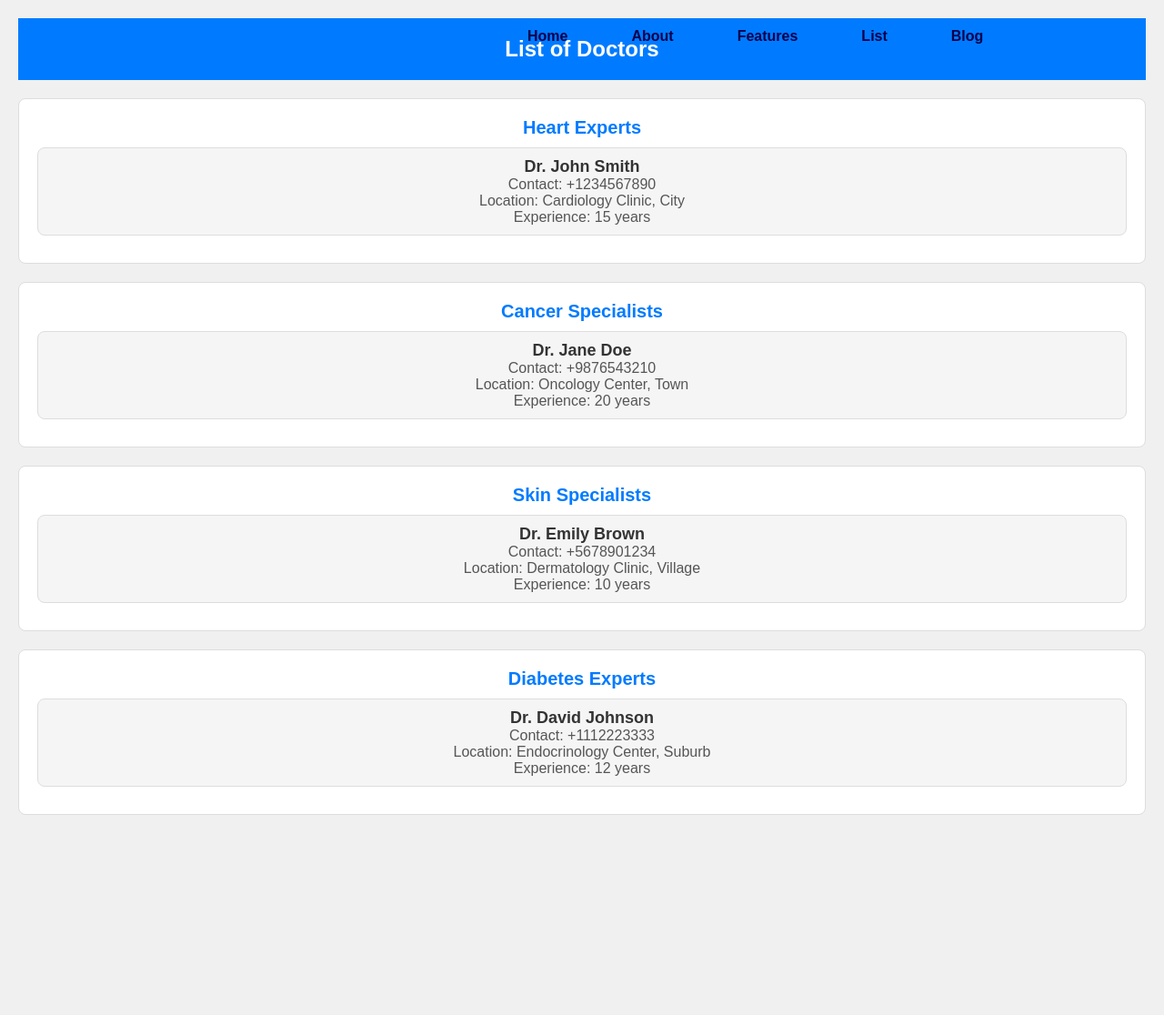
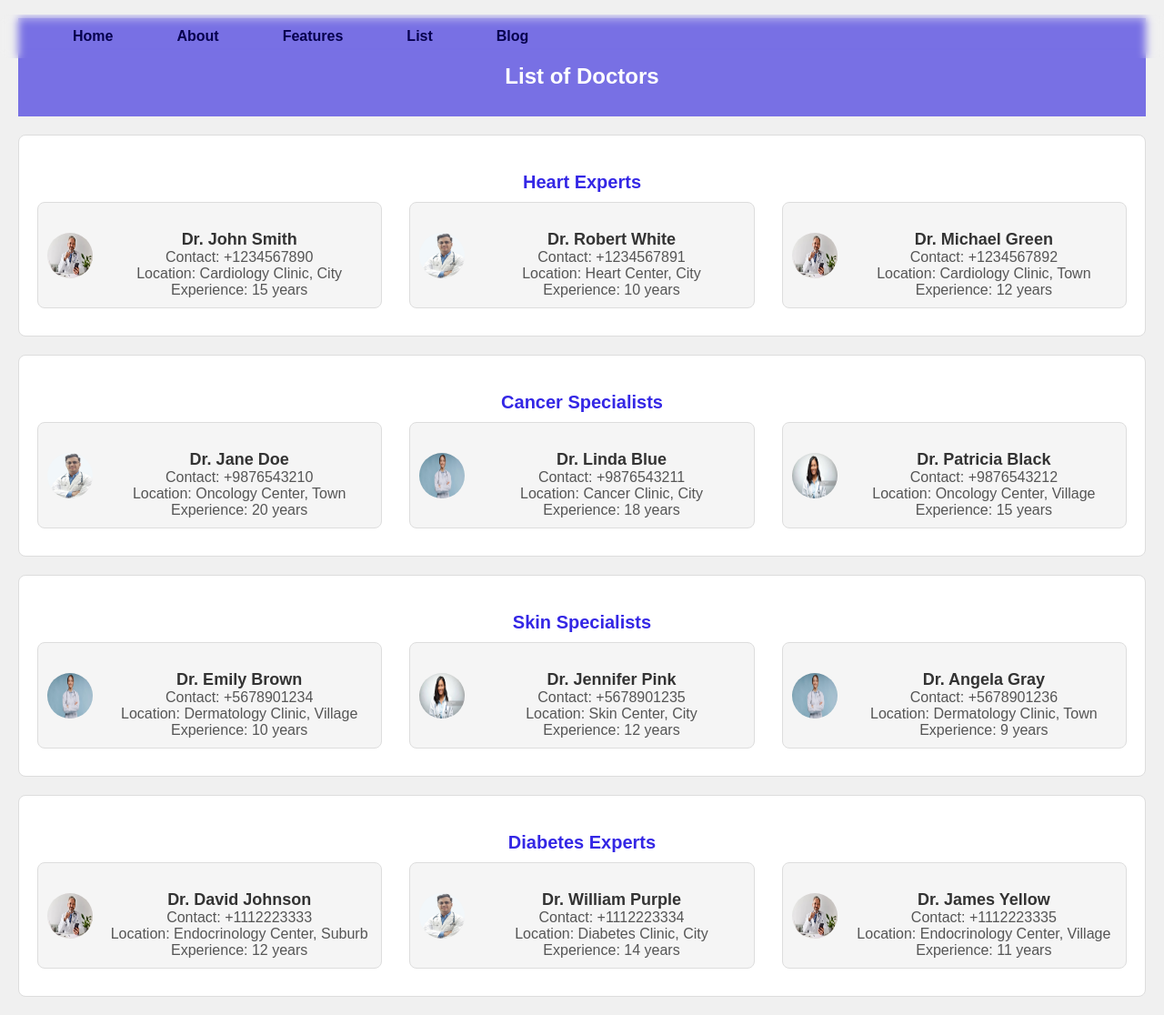
Before and after one commit to AnantJainn/Health-Disease-MLSA-PROJECT, a Flask app: page /list in a window 1280 px wide. Shown: the whole page at 91% size. Before the commit the page ends 896 px from the top, so only its background shows below. Run offline with Flask 3, Linux system fonts and the light colour scheme; parts of the project's set-up code (start-up, migrations or seed data) failed here and were passed over.

Commit message:
Doctor list added

```diff
--- a/All_Prediction/static/styling/list.css
+++ b/All_Prediction/static/styling/list.css
@@ -15,13 +15,15 @@ body {
 }
 
 header {
-  background-color: #007bff;
+    background-color: #7870e4;
     color: white;
-  padding: 20px 0;
+    padding: 30px 0;
+    backdrop-filter: blur(5px);
 }
 
 h1 {
     font-size: 24px;
+    margin-top: 20px;
 }
 
 main {
@@ -34,11 +36,16 @@ main {
     border-radius: 8px;
     padding: 20px;
     margin: 20px 0;
+    display: flex;
+    flex-wrap: wrap;
+    justify-content: space-between;
 }
 
 h2 {
     font-size: 20px;
-  color: #007bff;
+    color: #3427e5;
+    margin-top: 20px;
+    width: 100%;
 }
 
 .doctor-card {
@@ -47,11 +54,28 @@ h2 {
     border-radius: 8px;
     padding: 10px;
     margin: 10px 0;
+    flex: 1;
+    max-width: calc(33.33% - 20px);
+    box-sizing: border-box;
+    display: flex;
+    align-items: center;
+}
+
+.doctor-image {
+    width: 50px;
+    height: 50px;
+    border-radius: 50%;
+    margin-right: 15px;
+}
+
+.doctor-info {
+    flex: 1;
 }
 
 h3 {
     font-size: 18px;
     color: #333;
+    margin-top: 20px;
 }
 
 p {
--- a/All_Prediction/static/styling/navbar.css
+++ b/All_Prediction/static/styling/navbar.css
@@ -2,23 +2,24 @@
 .navbar {
   list-style-type: none;
   /* margin: 0; */
-  margin-left: 500px;
-
+  /* margin-left: 0px; */
+  backdrop-filter: blur(5px);
   padding: 15px;
   display: flex;
+  width: 100%;
   align-items: justify;
   /* background: #06014e; */
   border-radius: 10px; /* Add border radius */
   position: fixed; /* Make the navbar fixed */
   top: 0; /* Stick it to the top */
   left: 0;
-  right: 0;
+  /* right: 0; */
   z-index: 100; /* Ensure it's above other content */
   color: rgb(11, 10, 10);
 }
 
 .navitem {
-  margin-right: auto;
+  /* margin-right: auto; */
   /* margin-left: 20px; */
 }
 
--- a/All_Prediction/templates/list.html
+++ b/All_Prediction/templates/list.html
@@ -16,46 +16,186 @@
       </header>
       <section class="doctor-category" id="heart-experts">
         <h2>Heart Experts</h2>
+        <!-- Doctor 1 -->
         <div class="doctor-card">
+          <img
+            src="../static/images/d1.jpg"
+            alt="Doctor's Image"
+            class="doctor-image"
+          />
+          <div class="doctor-info">
             <h3>Dr. John Smith</h3>
             <p>Contact: +1234567890</p>
             <p>Location: Cardiology Clinic, City</p>
             <p>Experience: 15 years</p>
           </div>
-        <!-- Add more heart experts here -->
+        </div>
+        <!-- Doctor 2 -->
+        <div class="doctor-card">
+          <img
+            src="../static/images/d2.jpg"
+            alt="Doctor's Image"
+            class="doctor-image"
+          />
+          <div class="doctor-info">
+            <h3>Dr. Robert White</h3>
+            <p>Contact: +1234567891</p>
+            <p>Location: Heart Center, City</p>
+            <p>Experience: 10 years</p>
+          </div>
+        </div>
+        <!-- Doctor 3 -->
+        <div class="doctor-card">
+          <img
+            src="../static/images/d1.jpg"
+            alt="Doctor's Image"
+            class="doctor-image"
+          />
+          <div class="doctor-info">
+            <h3>Dr. Michael Green</h3>
+            <p>Contact: +1234567892</p>
+            <p>Location: Cardiology Clinic, Town</p>
+            <p>Experience: 12 years</p>
+          </div>
+        </div>
       </section>
 
       <section class="doctor-category" id="cancer-specialists">
         <h2>Cancer Specialists</h2>
+        <!-- Doctor 1 -->
         <div class="doctor-card">
+          <img
+            src="../static/images/d2.jpg"
+            alt="Doctor's Image"
+            class="doctor-image"
+          />
+          <div class="doctor-info">
             <h3>Dr. Jane Doe</h3>
             <p>Contact: +9876543210</p>
             <p>Location: Oncology Center, Town</p>
             <p>Experience: 20 years</p>
           </div>
-        <!-- Add more cancer specialists here -->
+        </div>
+        <!-- Doctor 2 -->
+        <div class="doctor-card">
+          <img
+            src="../static/images/d3.jpg"
+            alt="Doctor's Image"
+            class="doctor-image"
+          />
+          <div class="doctor-info">
+            <h3>Dr. Linda Blue</h3>
+            <p>Contact: +9876543211</p>
+            <p>Location: Cancer Clinic, City</p>
+            <p>Experience: 18 years</p>
+          </div>
+        </div>
+        <!-- Doctor 3 -->
+        <div class="doctor-card">
+          <img
+            src="../static/images/d4.jpg"
+            alt="Doctor's Image"
+            class="doctor-image"
+          />
+          <div class="doctor-info">
+            <h3>Dr. Patricia Black</h3>
+            <p>Contact: +9876543212</p>
+            <p>Location: Oncology Center, Village</p>
+            <p>Experience: 15 years</p>
+          </div>
+        </div>
       </section>
 
       <section class="doctor-category" id="skin-specialists">
         <h2>Skin Specialists</h2>
+        <!-- Doctor 1 -->
         <div class="doctor-card">
+          <img
+            src="../static/images/d3.jpg"
+            alt="Doctor's Image"
+            class="doctor-image"
+          />
+          <div class="doctor-info">
             <h3>Dr. Emily Brown</h3>
             <p>Contact: +5678901234</p>
             <p>Location: Dermatology Clinic, Village</p>
             <p>Experience: 10 years</p>
           </div>
-        <!-- Add more skin specialists here -->
+        </div>
+        <!-- Doctor 2 -->
+        <div class="doctor-card">
+          <img
+            src="../static/images/d4.jpg"
+            alt="Doctor's Image"
+            class="doctor-image"
+          />
+          <div class="doctor-info">
+            <h3>Dr. Jennifer Pink</h3>
+            <p>Contact: +5678901235</p>
+            <p>Location: Skin Center, City</p>
+            <p>Experience: 12 years</p>
+          </div>
+        </div>
+        <!-- Doctor 3 -->
+        <div class="doctor-card">
+          <img
+            src="../static/images/d3.jpg"
+            alt="Doctor's Image"
+            class="doctor-image"
+          />
+          <div class="doctor-info">
+            <h3>Dr. Angela Gray</h3>
+            <p>Contact: +5678901236</p>
+            <p>Location: Dermatology Clinic, Town</p>
+            <p>Experience: 9 years</p>
+          </div>
+        </div>
       </section>
 
       <section class="doctor-category" id="diabetes-experts">
         <h2>Diabetes Experts</h2>
+        <!-- Doctor 1 -->
         <div class="doctor-card">
+          <img
+            src="../static/images/d1.jpg"
+            alt="Doctor's Image"
+            class="doctor-image"
+          />
+          <div class="doctor-info">
             <h3>Dr. David Johnson</h3>
             <p>Contact: +1112223333</p>
             <p>Location: Endocrinology Center, Suburb</p>
             <p>Experience: 12 years</p>
           </div>
-        <!-- Add more diabetes experts here -->
+        </div>
+        <!-- Doctor 2 -->
+        <div class="doctor-card">
+          <img
+            src="../static/images/d2.jpg"
+            alt="Doctor's Image"
+            class="doctor-image"
+          />
+          <div class="doctor-info">
+            <h3>Dr. William Purple</h3>
+            <p>Contact: +1112223334</p>
+            <p>Location: Diabetes Clinic, City</p>
+            <p>Experience: 14 years</p>
+          </div>
+        </div>
+        <!-- Doctor 3 -->
+        <div class="doctor-card">
+          <img
+            src="../static/images/d1.jpg"
+            alt="Doctor's Image"
+            class="doctor-image"
+          />
+          <div class="doctor-info">
+            <h3>Dr. James Yellow</h3>
+            <p>Contact: +1112223335</p>
+            <p>Location: Endocrinology Center, Village</p>
+            <p>Experience: 11 years</p>
+          </div>
+        </div>
       </section>
     </main>
   </body>
```
Also changed, not shown: All_Prediction/static/images/d1.jpg (added), All_Prediction/static/images/d2.jpg (added), All_Prediction/static/images/d3.jpg (added), All_Prediction/static/images/d4.jpg (added). Lines whose indentation alone changed are shown as unchanged.
